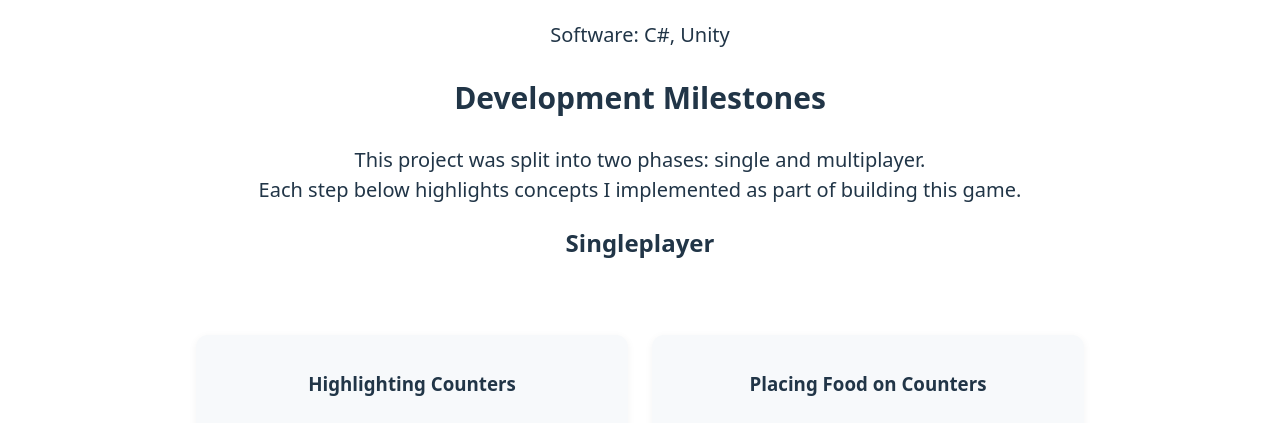
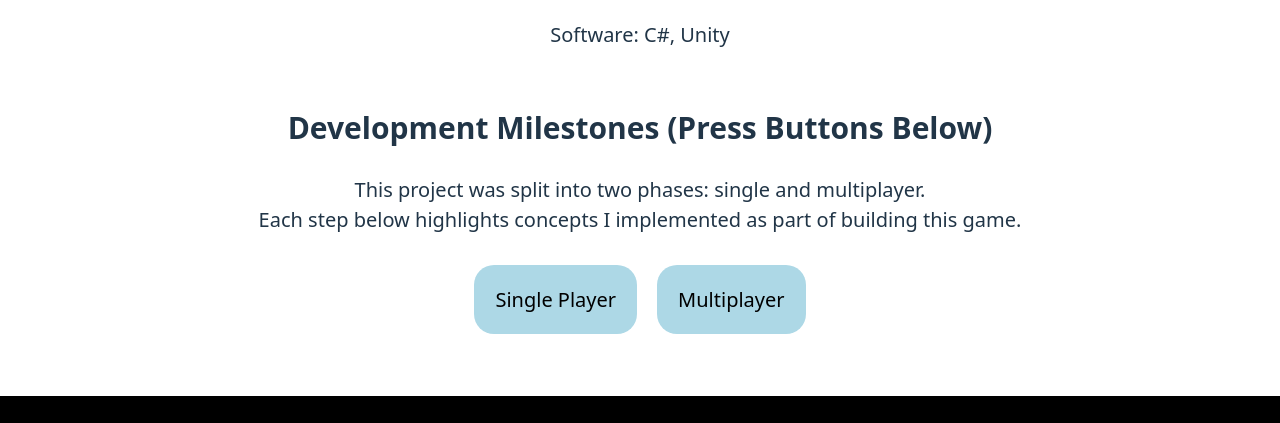
Before and after one commit to lvonengel/lvonengel.github.io, a React (Vite) app: page /projects/KitchenChaos in a window 1280 px wide. Shown: the part 882-1305 px from the top of the page. Built offline with nearby package versions, Linux system fonts and the light colour scheme; the HTML template or start-up script is replaced by a standard one.

Commit message:
splitting single and multiplayer into two buttons

```diff
--- a/src/projects/KitchenChaos.jsx
+++ b/src/projects/KitchenChaos.jsx
@@ -1,5 +1,9 @@
 import './projects.css'
+import { useState } from "react";
+
 export default function KitchenChaos() {
+    const [activeSection, setActiveSection] = useState(null);
+
     return (
         <main>
             {/* Introduction */}
@@ -35,15 +39,34 @@ export default function KitchenChaos() {
             <h2 className="heading">Skills Learned</h2>
             <p>Software: C#, Unity</p>
 
+            {/* Development Milestones */}
+            <section>
+                <h2 className="heading">Development Milestones (Press Buttons Below)</h2>
                 {/* Contribution */}
-            <h2 className="heading">Development Milestones</h2>
                 <p>
                     This project was split into two phases: single and multiplayer.
                     <br/>
                     Each step below highlights concepts I implemented as part of building this game.
                 </p>
 
+                <div className="buttonContributions">
+                    <button onClick={() => setActiveSection(activeSection === "singleplayer" ? null : "singleplayer")}
+                        className={activeSection === "singleplayer" ? "activeButton": ""}>
+                        Single Player
+                    </button>
+
+                    <button onClick={() => setActiveSection(activeSection === "multiplayer" ? null : "multiplayer")}
+                        className={activeSection === "multiplayer" ? "activeButton": ""}>
+                        Multiplayer
+                    </button>
+
+                </div>
+            </section>
+
+
             {/* Single Player */}
+            {activeSection == "singleplayer" && (
+                <div className="singleplayer">
                     <h2>Singleplayer</h2>
                     <section className="schematic-section">
                         <div className="schematic-grid">
@@ -97,8 +120,13 @@ export default function KitchenChaos() {
                     </section>
 
                     <br/>
+                </div>
+            )}
+
 
             {/* Multiplayer */}
+            {activeSection == "multiplayer" && (
+                <div classNameName="multiplayer">
                     <h2>Multiplayer</h2>
                     <p>
                         The second part of this project was allowing this game to be played on its own server
@@ -142,6 +170,8 @@ export default function KitchenChaos() {
                             ))}
                         </div>
                     </section>
+                </div>
+            )}
 
         </main>
     )
```
Lines whose indentation alone changed are shown as unchanged.
